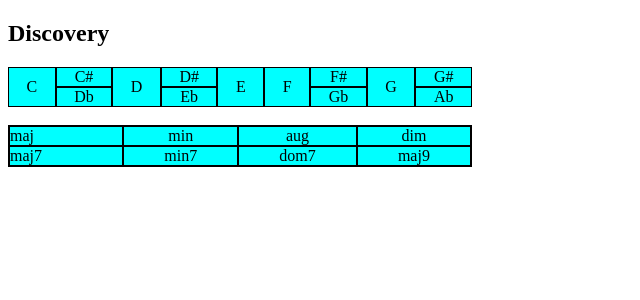
After one commit to LopezMCruz/FretNot-CS4326, a Flask app: page /discovery in a window 1280 px wide. The commit adds this page. Shown: the top 300 px of the page, without its empty margins (0-640 px from the left). Run offline with Flask 3, Linux system fonts and the light colour scheme.

Commit message:
add discovery route

```diff
--- a/flask-server/server.py
+++ b/flask-server/server.py
@@ -15,6 +15,9 @@ def members():
 @app.route("/feedback_form")
 def feedback():
     return render_template("feedback_form.html")
+@app.route("/discovery")
+def discovery_page():
+    return render_template("discovery.html")
 
 if __name__=="__main__":
     app.run(debug=True)
--- /dev/null
+++ b/flask-server/static/discovery.css
@@ -0,0 +1,149 @@
+.keychanger{
+
+    padding-right: 800px;
+  }
+  .box1{
+    background-color: aqua;
+    display: grid;
+    grid-template-columns: auto auto auto auto auto auto;
+    gap: 0px;
+  }
+  #C{
+    grid-column: 1;
+    grid-row: 1/3;
+    border: 1px solid;
+    text-align: center;
+    padding-top: 10px;
+  }
+  #Cp {
+    grid-column: 2;
+    grid-row: 1;
+    border: 1px solid;
+    text-align: center;
+
+  }
+  #Db{
+    grid-column: 2;
+    grid-row: 2;
+    border: 1px solid;
+    text-align: center;
+  }
+  #D{
+    grid-column: 3;
+    grid-row: 1/3;
+    border: 1px solid;
+    text-align: center;
+    padding-top: 10px;
+  }
+  #Dp{
+    grid-column: 4;
+    grid-row: 1;
+    border: 1px solid;
+    text-align: center;
+  }
+  #Eb{
+    grid-column: 4;
+    grid-row: 2;
+    border: 1px solid;
+    text-align: center;
+  }
+  #E{
+    grid-column: 5;
+    grid-row: 1/3;
+    border: 1px solid;
+    text-align: center;
+    padding-top: 10px;
+  }
+  #F{
+    grid-column: 6;
+    grid-row: 1/3;
+    border: 1px solid;
+    text-align: center;
+    padding-top: 10px;
+  }
+  #Fp{
+    grid-column: 7;
+    grid-row: 1;
+    border: 1px solid;
+    text-align: center;
+  }
+  #Gb{
+    grid-column: 7;
+    grid-row: 2;
+    border: 1px solid;
+    text-align: center;
+  }
+  #G{
+    grid-column: 8;
+    grid-row: 1/3;
+    border: 1px solid;
+    text-align: center;
+    padding-top: 10px;
+  }
+  #Gp{
+    grid-column: 9;
+    grid-row: 1;
+    border: 1px solid;
+    text-align: center;
+  }
+  #Ab{
+    grid-column: 9;
+    grid-row: 2;
+    border: 1px solid;
+    text-align: center;
+  }
+  .box2{
+    background-color: aqua;
+    display: grid;
+    border: 1px solid;
+    gap: 0px;
+    padding-left: 0px;
+
+  }
+  #maj{
+    border: 1px solid;
+    grid-row: 1;
+    grid-column: 1;
+  }
+  #maj7{
+    border: 1px solid;
+    grid-row: 2;
+    grid-column: 1;
+
+  }
+  #min{
+    grid-column: 2;
+    grid-row: 1;
+    border: 1px solid;
+    text-align: center;
+  }
+  #min7{
+    grid-column: 2;
+    grid-row: 2;
+    border: 1px solid;
+    text-align: center;
+  }
+  #aug{
+    grid-column: 3;
+    grid-row: 1;
+    border: 1px solid;
+    text-align: center;
+  }
+  #dom7{
+    grid-column: 3;
+    grid-row: 2;
+    border: 1px solid;
+    text-align: center;
+  }
+  #dim{
+    grid-column: 4;
+    grid-row: 1;
+    border: 1px solid;
+    text-align: center;
+  }
+  #maj9{
+    grid-column: 4;
+    grid-row: 2;
+    border: 1px solid;
+    text-align: center;
+  }
--- /dev/null
+++ b/flask-server/static/discovery.js
@@ -0,0 +1,228 @@
+const minKey = document.getElementById('min');
+    minKey.addEventListener('click', (e) =>{
+
+      box2Click(minKey);
+    })
+    const maj = document.getElementById('maj');
+    maj.addEventListener('click', (e) =>{
+
+      box2Click(maj);
+    })
+    const maj7 = document.getElementById('maj7');
+    maj7.addEventListener('click', (e) =>{
+
+      box2Click(maj7);
+    })
+    const min7 = document.getElementById('min7');
+    min7.addEventListener('click', (e) =>{
+
+      box2Click(min7);
+    })
+    const aug = document.getElementById('aug');
+    aug.addEventListener('click', (e) =>{
+
+      box2Click(aug);
+    })
+    const dom7 = document.getElementById('dom7');
+    dom7.addEventListener('click', (e) =>{
+
+      box2Click(dom7);
+    })
+    const dim = document.getElementById('dim');
+    dim.addEventListener('click', (e) =>{
+
+      box2Click(dim);
+    })
+    const maj9 = document.getElementById('maj9');
+    maj9.addEventListener('click', (e) =>{
+
+      box2Click(maj9);
+    })
+    function box2Click(key){
+      let maj=document.getElementById('maj');
+      let maj7=document.getElementById('maj7');
+      let min=document.getElementById('min');
+      let min7=document.getElementById('min7');
+      let aug=document.getElementById('aug');
+      let dom7=document.getElementById('dom7');
+      let dim=document.getElementById('dim');
+      let maj9=document.getElementById('maj9');
+
+      if(maj.style.backgroundColor == "yellow"){
+        key.style.backgroundColor = "yellow";
+        maj.style.backgroundColor = "aqua"
+      }
+      else if(maj7.style.backgroundColor == "yellow"){
+        key.style.backgroundColor = "yellow";
+        maj7.style.backgroundColor = "aqua"
+      }
+      else if(min.style.backgroundColor == "yellow"){
+        key.style.backgroundColor = "yellow";
+        min.style.backgroundColor = "aqua"
+      }
+      else if(min7.style.backgroundColor == "yellow"){
+        key.style.backgroundColor = "yellow";
+        min7.style.backgroundColor = "aqua"
+      }
+      else if(aug.style.backgroundColor == "yellow"){
+        key.style.backgroundColor = "yellow";
+        aug.style.backgroundColor = "aqua"
+      }
+      else if(dom7.style.backgroundColor == "yellow"){
+        key.style.backgroundColor = "yellow";
+        dom7.style.backgroundColor = "aqua"
+      }
+      else if(dim.style.backgroundColor == "yellow"){
+        key.style.backgroundColor = "yellow";
+        dim.style.backgroundColor = "aqua"
+      }
+      else if(maj9.style.backgroundColor == "yellow"){
+        key.style.backgroundColor = "yellow";
+        maj9.style.backgroundColor = "aqua"
+      }
+      else{
+      key.style.backgroundColor = "yellow";
+      }
+    }
+
+    const C = document.getElementById('C');
+    C.addEventListener('click', (e) =>{
+
+      box1Click(C);
+    })
+    const Cp = document.getElementById('Cp');
+    Cp.addEventListener('click', (e) =>{
+
+      box1Click(Cp);
+    })
+    const Db = document.getElementById('Db');
+    Db.addEventListener('click', (e) =>{
+
+      box1Click(Db);
+    })
+    const D = document.getElementById('D');
+    D.addEventListener('click', (e) =>{
+
+      box1Click(D);
+    })
+    const Dp = document.getElementById('Dp');
+    Dp.addEventListener('click', (e) =>{
+
+      box1Click(Dp);
+    })
+    const Eb = document.getElementById('Eb');
+    Eb.addEventListener('click', (e) =>{
+
+      box1Click(Eb);
+    })
+    const E = document.getElementById('E');
+    E.addEventListener('click', (e) =>{
+
+      box1Click(E);
+    })
+    const F = document.getElementById('F');
+    F.addEventListener('click', (e) =>{
+
+      box1Click(F);
+    })
+    const Fp = document.getElementById('Fp');
+    Fp.addEventListener('click', (e) =>{
+
+      box1Click(Fp);
+    })
+    const Gb = document.getElementById('Gb');
+    Gb.addEventListener('click', (e) =>{
+
+      box1Click(Gb);
+    })
+    const G = document.getElementById('G');
+    G.addEventListener('click', (e) =>{
+
+      box1Click(G);
+    })
+    const Gp = document.getElementById('Gp');
+    Gp.addEventListener('click', (e) =>{
+
+      box1Click(Gp);
+    })
+    const Ab = document.getElementById('Ab');
+    Ab.addEventListener('click', (e) =>{
+
+      box1Click(Ab);
+    })
+
+
+    function box1Click(key){
+      let C=document.getElementById('C');
+      let Cp=document.getElementById('Cp');
+      let Db=document.getElementById('Db');
+      let D=document.getElementById('D');
+      let Dp=document.getElementById('Dp');
+      let Eb=document.getElementById('Eb');
+      let E=document.getElementById('E');
+      let F=document.getElementById('F');
+      let Fp=document.getElementById('Fp');
+      let Gb=document.getElementById('Gb');
+      let G=document.getElementById('G');
+      let Gp=document.getElementById('Gp');
+      let Ab=document.getElementById('Ab');
+
+      if(C.style.backgroundColor == "yellow"){
+        key.style.backgroundColor = "yellow";
+        C.style.backgroundColor = "aqua"
+      }
+      else if(Cp.style.backgroundColor == "yellow"){
+        key.style.backgroundColor = "yellow";
+        Cp.style.backgroundColor = "aqua"
+      }
+      else if(Db.style.backgroundColor == "yellow"){
+        key.style.backgroundColor = "yellow";
+        Db.style.backgroundColor = "aqua"
+      }
+      else if(D.style.backgroundColor == "yellow"){
+        key.style.backgroundColor = "yellow";
+        D.style.backgroundColor = "aqua"
+      }
+      else if(Dp.style.backgroundColor == "yellow"){
+        key.style.backgroundColor = "yellow";
+        Dp.style.backgroundColor = "aqua"
+      }
+      else if(Eb.style.backgroundColor == "yellow"){
+        key.style.backgroundColor = "yellow";
+        Eb.style.backgroundColor = "aqua"
+      }
+      else if(E.style.backgroundColor == "yellow"){
+        key.style.backgroundColor = "yellow";
+        E.style.backgroundColor = "aqua"
+      }
+      else if(F.style.backgroundColor == "yellow"){
+        key.style.backgroundColor = "yellow";
+        F.style.backgroundColor = "aqua"
+      }
+      else if(Fp.style.backgroundColor == "yellow"){
+        key.style.backgroundColor = "yellow";
+        Fp.style.backgroundColor = "aqua"
+      }
+      else if(Gb.style.backgroundColor == "yellow"){
+        key.style.backgroundColor = "yellow";
+        Gb.style.backgroundColor = "aqua"
+      }
+      else if(G.style.backgroundColor == "yellow"){
+        key.style.backgroundColor = "yellow";
+        G.style.backgroundColor = "aqua"
+      }
+      else if(Gp.style.backgroundColor == "yellow"){
+        key.style.backgroundColor = "yellow";
+        Gp.style.backgroundColor = "aqua"
+      }
+      else if(Ab.style.backgroundColor == "yellow"){
+        key.style.backgroundColor = "yellow";
+        Ab.style.backgroundColor = "aqua"
+      }
+      else{
+        key.style.backgroundColor = "yellow";
+        }
+
+
+
+    }
--- /dev/null
+++ b/flask-server/templates/discovery.html
@@ -0,0 +1,43 @@
+<!DOCTYPE html>
+<html>
+<head>
+    <link rel="stylesheet" href='/static/discovery.css'/>
+</head>
+<body>
+
+<h2>Discovery</h2>
+
+<div class="keychanger">
+  <div class="box1">
+    <div id="C">C</div>
+    <div id="Cp">C#</div>
+    <div id="Db">Db</div>
+    <div id="D">D</div>
+    <div id="Dp">D#</div>
+    <div id="Eb">Eb</div>
+    <div id="E">E</div>
+    <div id="F">F</div>
+    <div id="Fp">F#</div>
+    <div id="Gb">Gb</div>
+    <div id="G">G</div>
+    <div id="Gp">G#</div>
+    <div id="Ab">Ab</div>
+  </div>
+  <br>
+  <div class="box2">
+
+
+    <div id="min">min</div>
+    <div id="min7">min7</div>
+    <div id="maj">maj</div>
+    <div id="maj7">maj7</div>
+
+    <div id="aug">aug</div>
+    <div id="dom7">dom7</div>
+    <div id="dim">dim</div>
+    <div id="maj9">maj9</div>
+  </div>
+</div>
+<script src="/static/discovery.js"></script>
+</body>
+</html>
--- a/flask-server/templates/feedback_form.html
+++ b/flask-server/templates/feedback_form.html
@@ -14,8 +14,6 @@ input[type=text], select, textarea {
   border: 1px solid #1491b4;
   border-radius: 4px;
   box-sizing: border-box;
-  margin-top: 6px;
-  margin-bottom: 16px;
   resize: vertical;
 }
 
@@ -37,7 +35,7 @@ input[type=submit] {
 </head>
 <body>
 
-<h2>Response Form</h2>
+<h2>Feedback Form</h2>
 
 <div class="container">
   <form action="https://formsubmit.co/djfox232@gmail.com" method="POST" />
```
